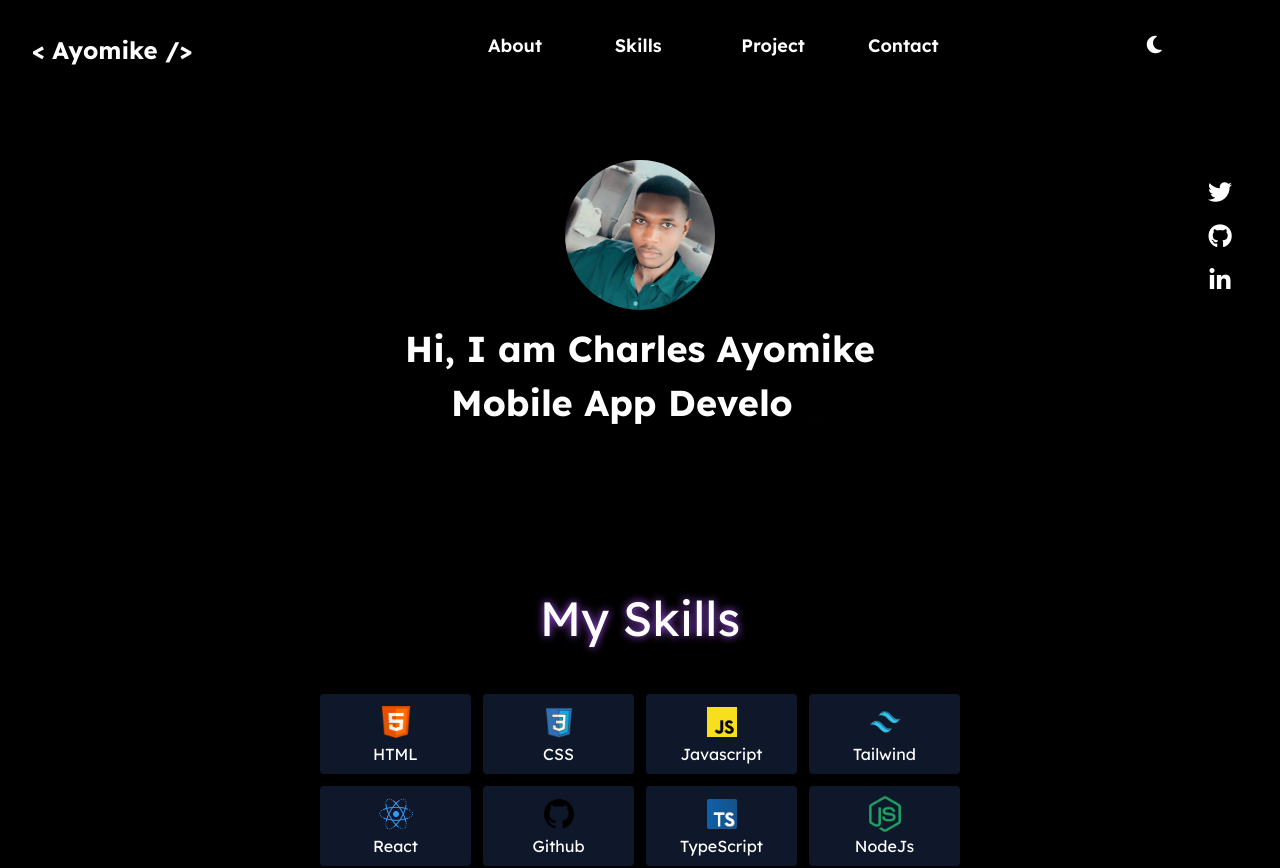
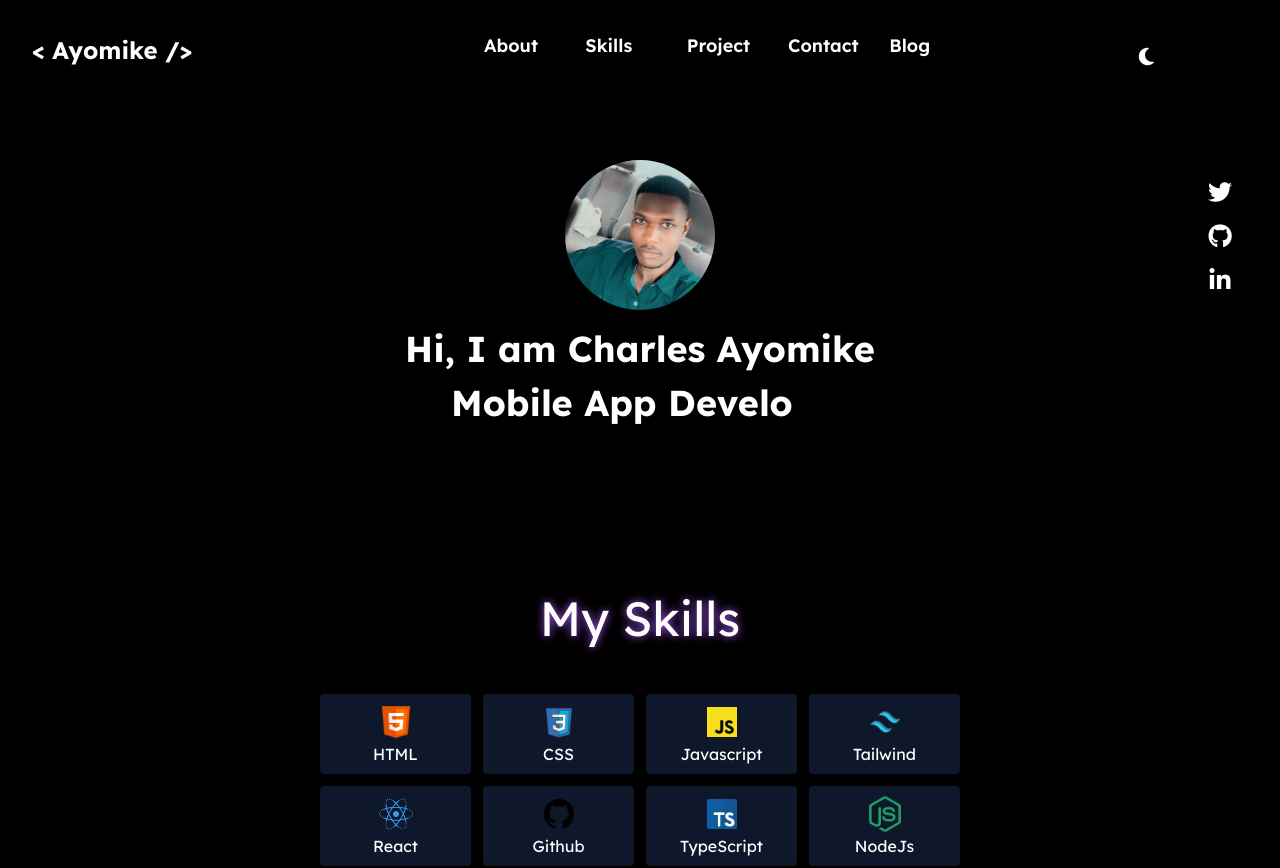
Before and after one commit to AyomikeCharles/portfolio, a website: page index.html in a window 1280 px wide. Shown: the top 868 px of the page. Drawn offline with nearby package versions, Linux system fonts and the light colour scheme; files whose address does not match are found by name.

Commit message:
update dark mode

```diff
--- a/index.html
+++ b/index.html
@@ -25,8 +25,10 @@
                 <li class="flex-1"><a class='hover:text-purple-300 duration-700' href="#skills">Skills</a></li>
                 <li class="flex-1"><a class='hover:text-purple-300 duration-700' href="#project">Project</a></li>
                 <li class="flex-1"><a class='hover:text-purple-300 duration-700' href="#contact">Contact</a></li>
+                <li class="flex-1"><a class='hover:text-purple-300 duration-700' href="https://charlesayomikeblog.vercel.app/" target="_blank">Blog</a></li>
+
             </ul>
-            <div id='mode' class='basis-1/12 hidden md:flex pt-3'><i class="fa-solid fa-moon fa-lg"></i></div>
+            <div id='mode' class='basis-1/12 mr-2 pt-1 md:pt-3 '><i class="fa-solid fa-moon fa-lg"></i></div>
             <div class="basis-2/12 md:hidden">
               <div id="menuu" class="border w-[50px] rounded grid grid-cols-1 content-center  bg-purple-400/20 p-1"><button><i class="fa-solid fa-bars fa-xl"></i></button></div>
             </div>
@@ -80,6 +82,7 @@
                 <li class="m-2"><a href="#skills" onclick="reverseSidebar()">Skills</a></li>
                 <li class="m-2"><a href="#project" onclick="reverseSidebar()">Project</a></li>
                 <li class="m-2"><a href="#contact" onclick="reverseSidebar()">Contact</a></li>
+                <li class="m-2"><a href="https://charlesayomikeblog.vercel.app/" target="_blank" onclick="reverseSidebar()">Blog</a></li>
             </ul>
         </div>
 
```
Also changed, not shown: dist/output.css.
